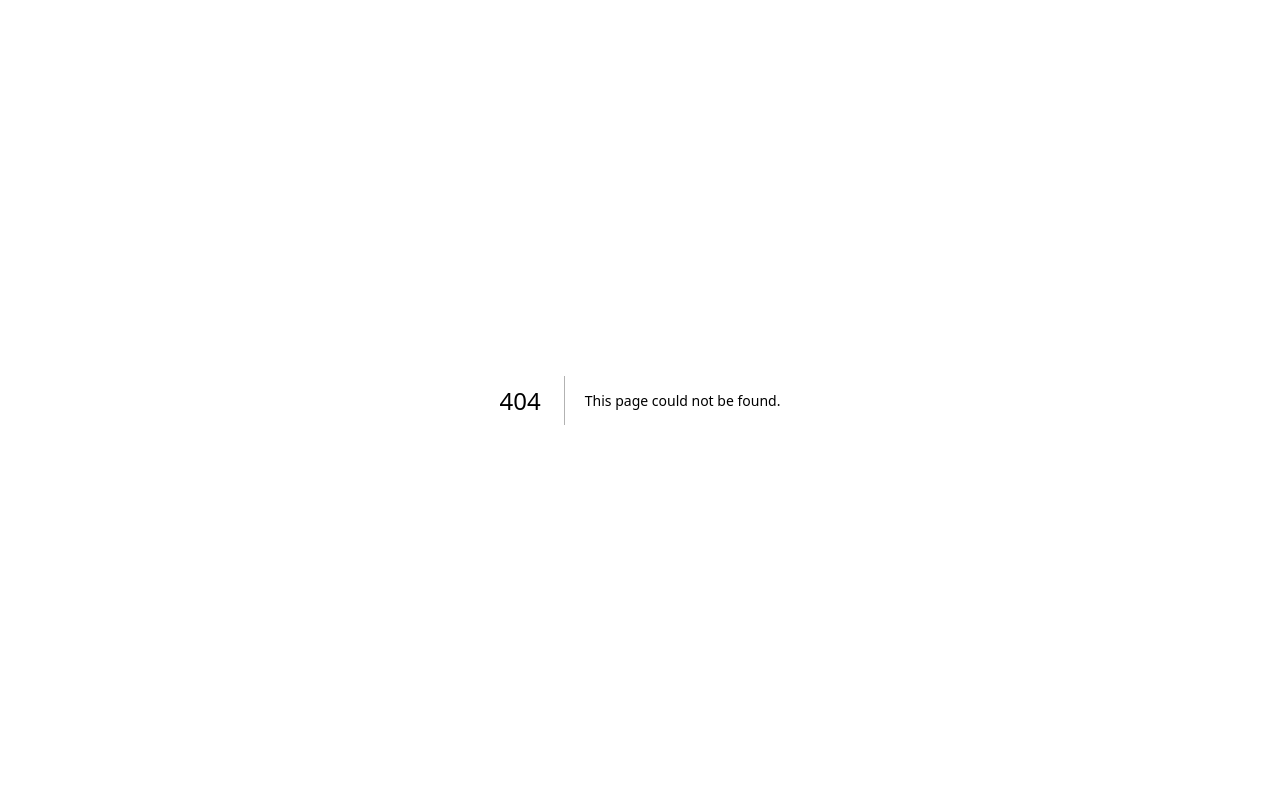
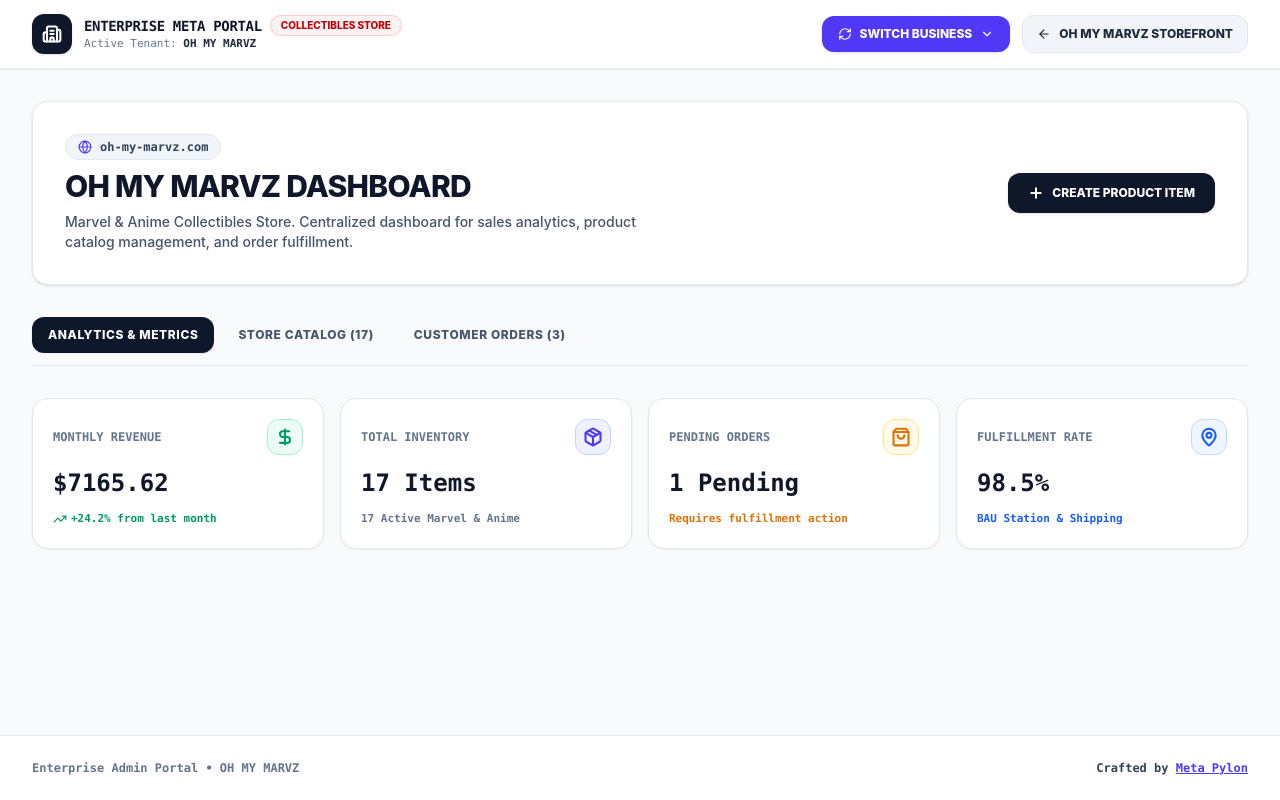
Before and after one commit to akaPaT0/oh-my-marvz, a Next.js app: page /meta in a window 1280 px wide. Before the commit this address had no page. Built offline with nearby package versions, Linux system fonts and the light colour scheme.

Commit message:
Rename admin route from /admin to discreet /meta route

```diff
--- a/src/app/la3eeb/page.tsx
+++ b/src/app/la3eeb/page.tsx
@@ -59,11 +59,11 @@ export default function La3eebStorefrontPage() {
 
           <div className="flex items-center gap-4">
             <Link
-              href="/admin"
+              href="/meta"
               className="bg-zinc-800 hover:bg-zinc-700 text-zinc-300 font-bold text-xs px-3.5 py-2 rounded-xl border border-zinc-700 flex items-center gap-1.5 transition-colors"
             >
               <ArrowLeft className="w-4 h-4" />
-              <span>ADMIN PORTAL</span>
+              <span>META PORTAL</span>
             </Link>
 
             <button
--- a/src/app/admin/page.tsx
+++ b/src/app/meta/page.tsx
@@ -220,7 +220,7 @@ export default function AdminDashboardPage() {
             <div>
               <div className="flex items-center gap-2">
                 <span className="font-extrabold text-sm tracking-tight text-slate-900 font-mono">
-                  ENTERPRISE ADMIN PORTAL
+                  ENTERPRISE META PORTAL
                 </span>
                 <span className={`text-[10px] font-extrabold px-2.5 py-0.5 rounded-full border ${currentBusiness.badgeBg}`}>
                   {currentBusiness.badgeText}
--- a/src/components/Header.tsx
+++ b/src/components/Header.tsx
@@ -121,7 +121,7 @@ export const Header: React.FC<HeaderProps> = ({
 
             {/* Admin Dashboard Profile Button */}
             <Link
-              href="/admin"
+              href="/meta"
               className="text-black hover:text-red-600 transition-colors p-1"
               aria-label="Admin Dashboard"
               title="Admin Dashboard"
```
